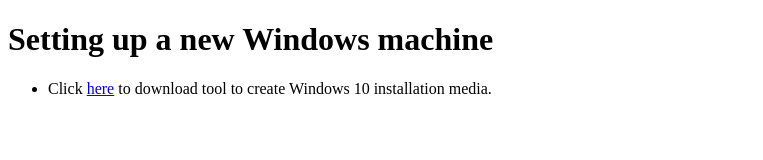
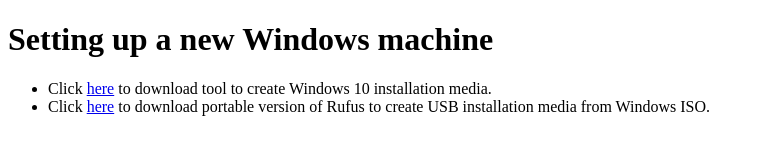
Before and after one commit to HeyJimmy70/HeyJimmy70, a plain HTML site: page index.html in a window 1280 px wide. Shown: the whole page, without its empty margins (0-763 px from the left). Drawn offline with Linux system fonts and the light colour scheme.

Commit message:
Update index.html

```diff
--- a/index.html
+++ b/index.html
@@ -9,6 +9,7 @@
 <h1>Setting up a new Windows machine</h1>
 <ul>
   <li>Click <a href="https://www.microsoft.com/en-us/software-download/windows10">here</a> to download tool to create Windows 10 installation media.</li>
+  <li>Click <a href="https://rufus.ie">here</a> to download portable version of Rufus to create USB installation media from Windows ISO.</li>
 </ul>
 
 </body>
```
